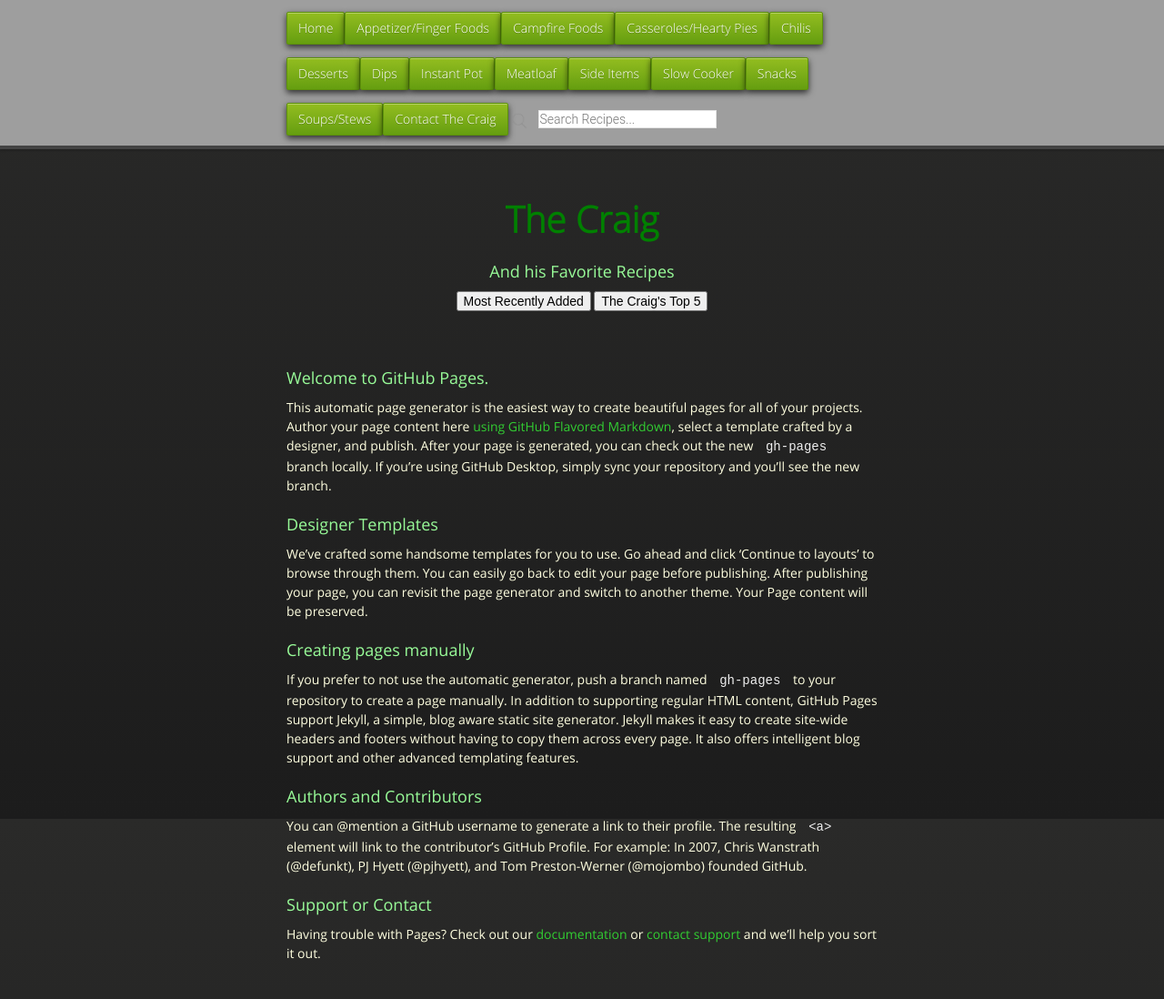
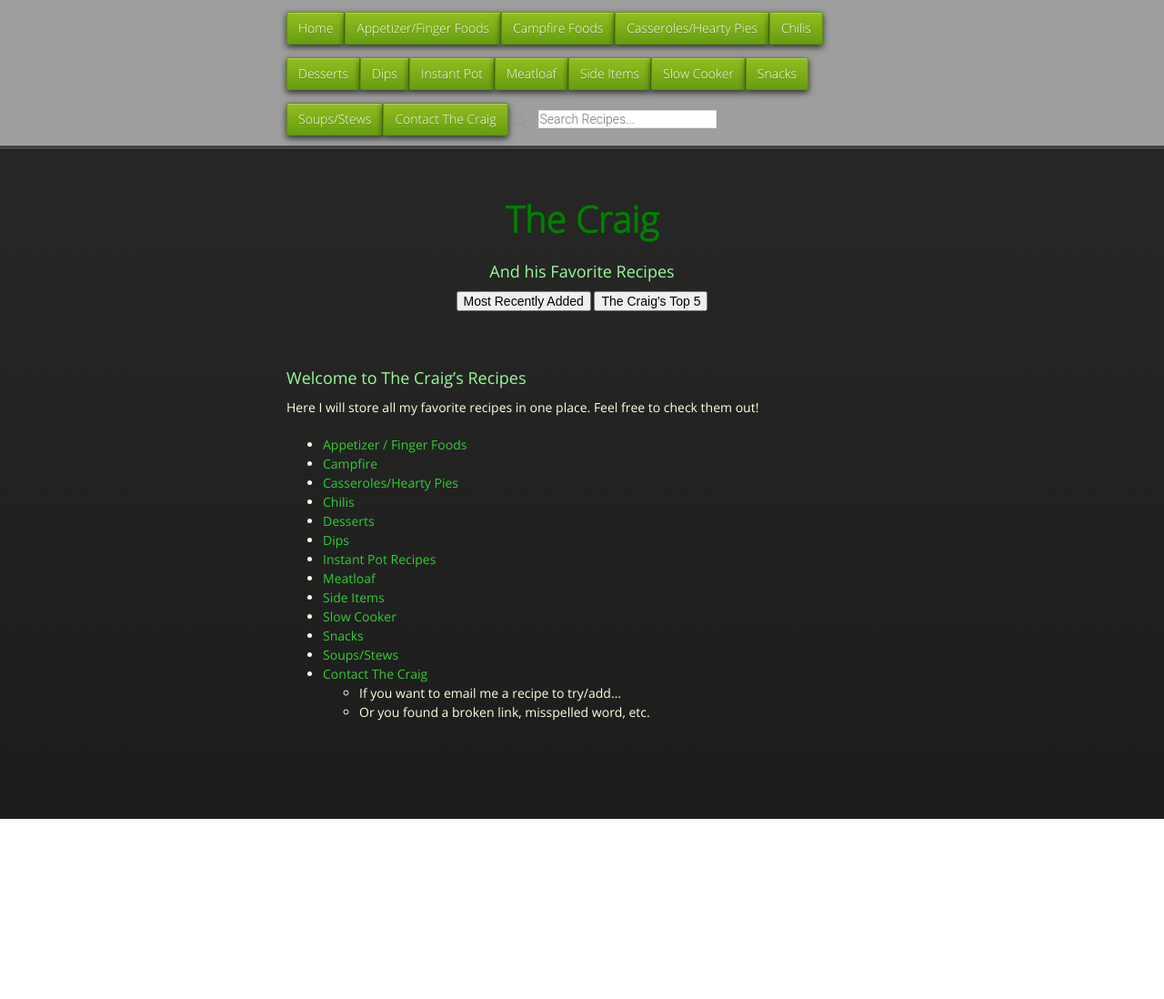
Before and after one commit to cmwillett/TheDigitalCookbook, a Jekyll site: the page built from index.md, in a window 1280 px wide. Shown: the whole page at 91% size. Built offline with Jekyll 4.4.1, drawn with Linux system fonts in a browser that asks for light colours; nearby versions of some CDN libraries; our own code applies the rules of GitHub Pages for plain Markdown files; after the commit the page ends 900 px from its top, so only the background shows below that.

Commit message:
Update index.md

```diff
--- a/index.md
+++ b/index.md
@@ -1,14 +1,24 @@
-### Welcome to GitHub Pages.
-This automatic page generator is the easiest way to create beautiful pages for all of your projects. Author your page content here [using GitHub Flavored Markdown](https://guides.github.com/features/mastering-markdown/), select a template crafted by a designer, and publish. After your page is generated, you can check out the new `gh-pages` branch locally. If you’re using GitHub Desktop, simply sync your repository and you’ll see the new branch.
+---
+layout:         default
+title:          "Home Page"
+tags: home
+---
+### Welcome to The Craig's Recipes
 
-### Designer Templates
-We’ve crafted some handsome templates for you to use. Go ahead and click 'Continue to layouts' to browse through them. You can easily go back to edit your page before publishing. After publishing your page, you can revisit the page generator and switch to another theme. Your Page content will be preserved.
+Here I will store all my favorite recipes in one place.  Feel free to check them out!
 
-### Creating pages manually
-If you prefer to not use the automatic generator, push a branch named `gh-pages` to your repository to create a page manually. In addition to supporting regular HTML content, GitHub Pages support Jekyll, a simple, blog aware static site generator. Jekyll makes it easy to create site-wide headers and footers without having to copy them across every page. It also offers intelligent blog support and other advanced templating features.
-
-### Authors and Contributors
-You can @mention a GitHub username to generate a link to their profile. The resulting `<a>` element will link to the contributor’s GitHub Profile. For example: In 2007, Chris Wanstrath (@defunkt), PJ Hyett (@pjhyett), and Tom Preston-Werner (@mojombo) founded GitHub.
-
-### Support or Contact
-Having trouble with Pages? Check out our [documentation](https://help.github.com/pages) or [contact support](https://github.com/contact) and we’ll help you sort it out.
+* [Appetizer / Finger Foods]({{site.github.url}}/AppetizerFingerFoods/index.html)
+* [Campfire]({{site.github.url}}/Campfire/index.html)
+* [Casseroles/Hearty Pies]({{site.github.url}}/CasserolesAndHeartyPies/index.html)
+* [Chilis]({{site.github.url}}/Chilis/index.html)
+* [Desserts]({{site.github.url}}/Desserts/index.html)
+* [Dips]({{site.github.url}}/Dips/index.html)
+* [Instant Pot Recipes]({{site.github.url}}/InstantPot/index.html)
+* [Meatloaf]({{site.github.url}}/Meatloaf/index.html)
+* [Side Items]({{site.github.url}}/SideItems/index.html)
+* [Slow Cooker]({{site.github.url}}/SlowCooker/index.html)
+* [Snacks]({{site.github.url}}/Snacks/index.html)
+* [Soups/Stews]({{site.github.url}}/SoupsAndStews/index.html)
+* [Contact The Craig]({{site.github.url}}/ContactMe/index.html)
+  * If you want to email me a recipe to try/add...
+  * Or you found a broken link, misspelled word, etc.
```
